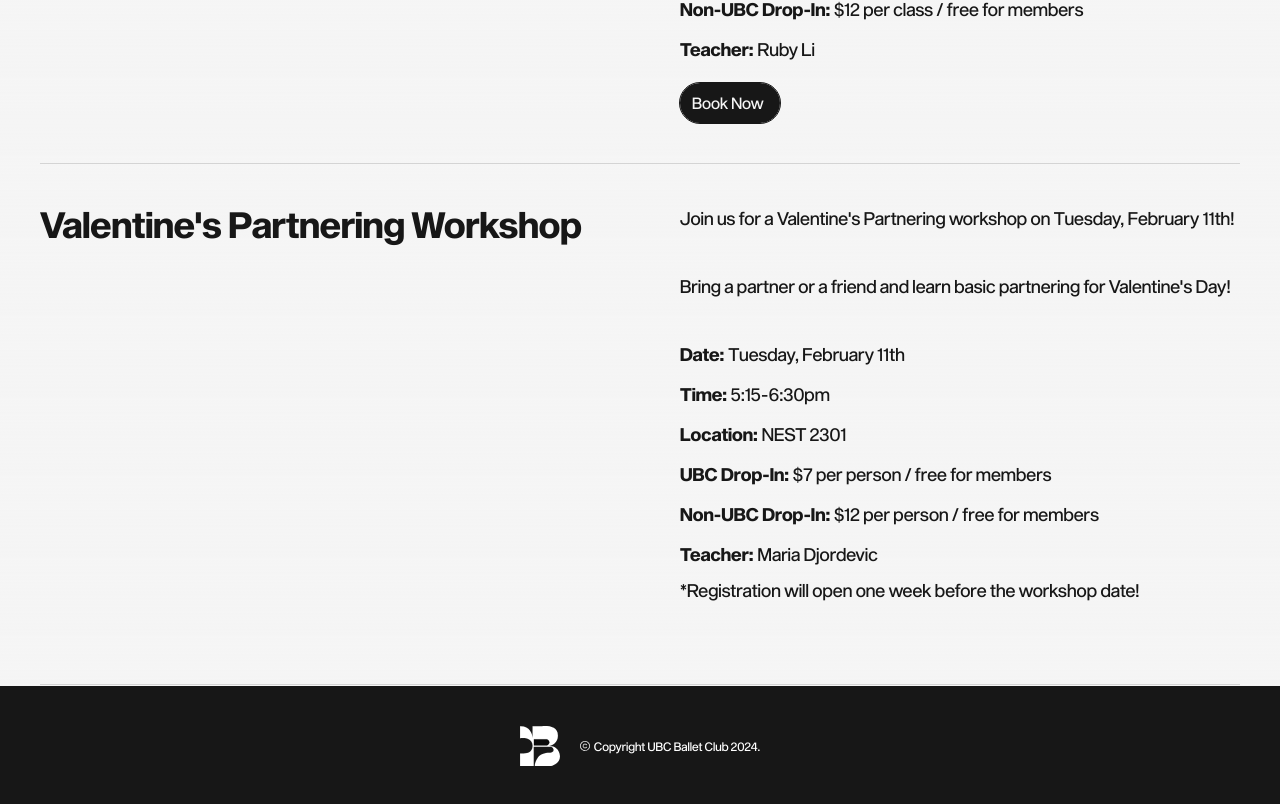
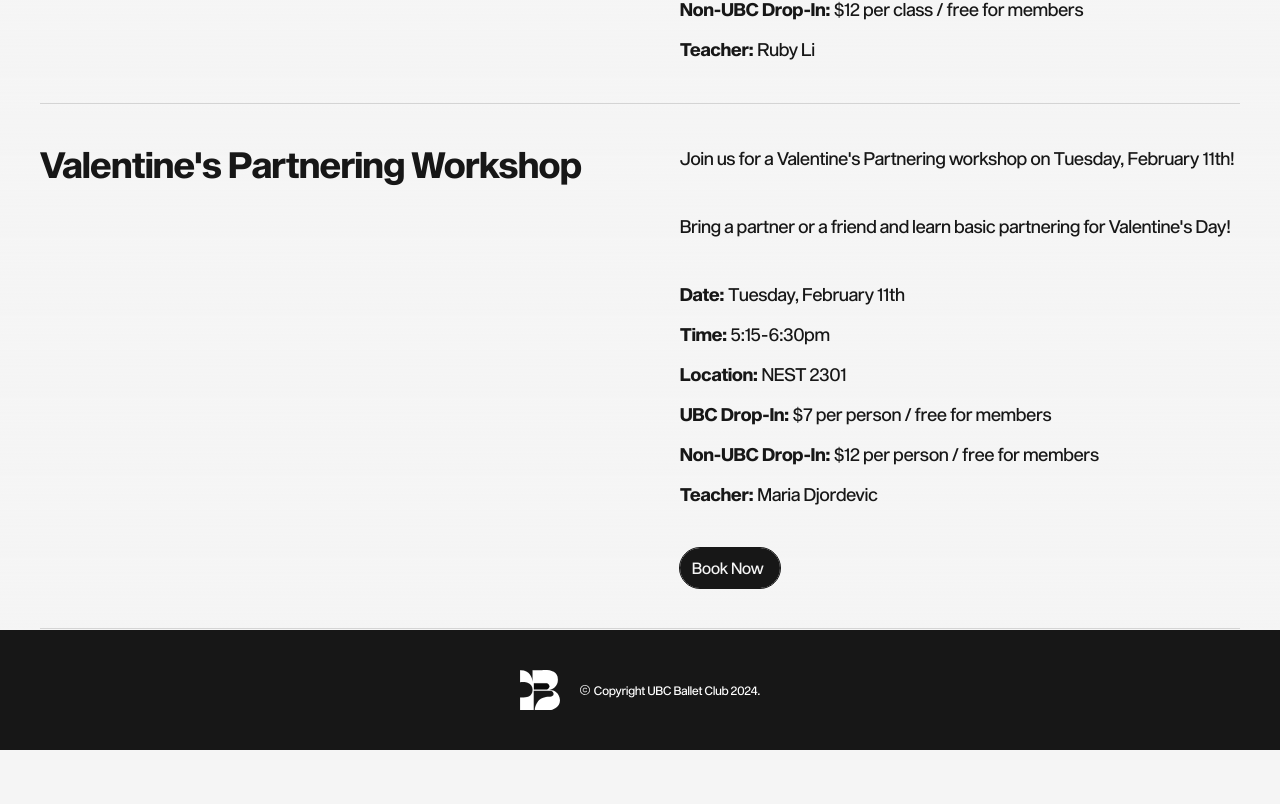
Before and after one commit to leesadie/ubcballet, a Next.js app: page /workshops in a window 1280 px wide. Shown: the part 1484-2288 px from the top of the page. After the commit the page ends 2234 px from the top, so only its background shows below. Built offline with nearby package versions, Linux system fonts and the light colour scheme.

Commit message:
updated shop and workshops

```diff
--- a/app/components/shop/ShopLanding.tsx
+++ b/app/components/shop/ShopLanding.tsx
@@ -1,7 +1,7 @@
 'use client';
 
 import Container from "../Container";
-import { font_bold } from "@/app/fonts";
+import { font_bold, font_med } from "@/app/fonts";
 import Image from "next/image";
 
 const ShopLanding = () => {
@@ -28,12 +28,14 @@ const ShopLanding = () => {
                 </div>
                 <hr className="border-neutral-300 mt-10 mx-10"/>
                     <div className={`text-neutral-900 md:text-4xl md:ml-10 md:mt-10 text-2xl ml-6 mt-4 ${font_bold.className}`}>
-                        Term 1 Merch
+                        Term 2 Merch
                     </div>
-                    <div className="text-neutral-900 md:text-lg text-base mt-5 md:mx-10 mx-6 mb-20">
-                        Thank you for purchasing hoodies, long sleeves, and calendars this term to support us! Stay tuned for tote bags next term!
+                    <div className="text-neutral-900 md:text-lg text-base mt-5 md:mx-10 mx-6">
+                        We have tote bags this term! Click the button below to shop now. After placing your order, you can pay and pick up your purchase at any of our classes or workshops.
                     </div>
-                {/*
+                    <div className={`text-neutral-900 md:text-lg text-base md:mx-10 mx-6 ${font_med.className}`}>
+                        Price: $20/each
+                    </div>
                 <div
                     className="
                         text-neutral-100
@@ -61,11 +63,10 @@ const ShopLanding = () => {
                     "
                     onClick={() => {}}
                 >
-                    <a target="_blank" rel="noopener noreferrer" href="https://forms.gle/pWEuX4snJxCFaDbP8">
+                    <a target="_blank" rel="noopener noreferrer" href="https://docs.google.com/forms/d/e/1FAIpQLScoQl0tUYF2okP3j4IHwYCfBW0eyj92tiP_X2ROje6tKgzTBA/viewform?usp=sf_link">
                         Order Now
                     </a>
                 </div>
-                */}
             </div>
         </Container>
     );
--- a/app/workshops/WorkshopsClient.tsx
+++ b/app/workshops/WorkshopsClient.tsx
@@ -179,6 +179,7 @@ const WorkshopsClient = () => {
                                 Ruby Li
                             </div>
                         </div>
+                        {/*
                         <div
                             className="
                                 text-neutral-100
@@ -208,6 +209,7 @@ const WorkshopsClient = () => {
                                 Book Now
                             </a>
                         </div>
+                        */}
                     </div>
                 </div>
                 <hr className="border-neutral-300 md:mt-10 mt-5 md:mx-10 mx-6"/>
@@ -285,10 +287,6 @@ const WorkshopsClient = () => {
                                 Maria Djordevic
                             </div>
                         </div>
-                        <div className="text-neutral-900 md:text-lg text-sm pt-2 mb-10 md:mx-10 ml-6">
-                            *Registration will open one week before the workshop date!
-                        </div>
-                        {/*
                         <div
                             className="
                                 text-neutral-100
@@ -315,11 +313,10 @@ const WorkshopsClient = () => {
                             "
                             onClick={() => {}}
                         >
-                            <a target="_blank" rel="noopener noreferrer" href="https://forms.gle/2VtqSwoWVAgpRLey8">
+                            <a target="_blank" rel="noopener noreferrer" href="https://docs.google.com/forms/d/e/1FAIpQLSdx2tdNU7Lw8xE7yZmLMAridFSMZNJT3GOULJIkVIwWa3UOMQ/viewform?usp=dialog">
                                 Book Now
                             </a>
                         </div>
-                        */}
                     </div>
                 </div>
                 <hr className="border-neutral-300 md:mt-10 mt-5 md:mx-10 mx-6"/>
```
